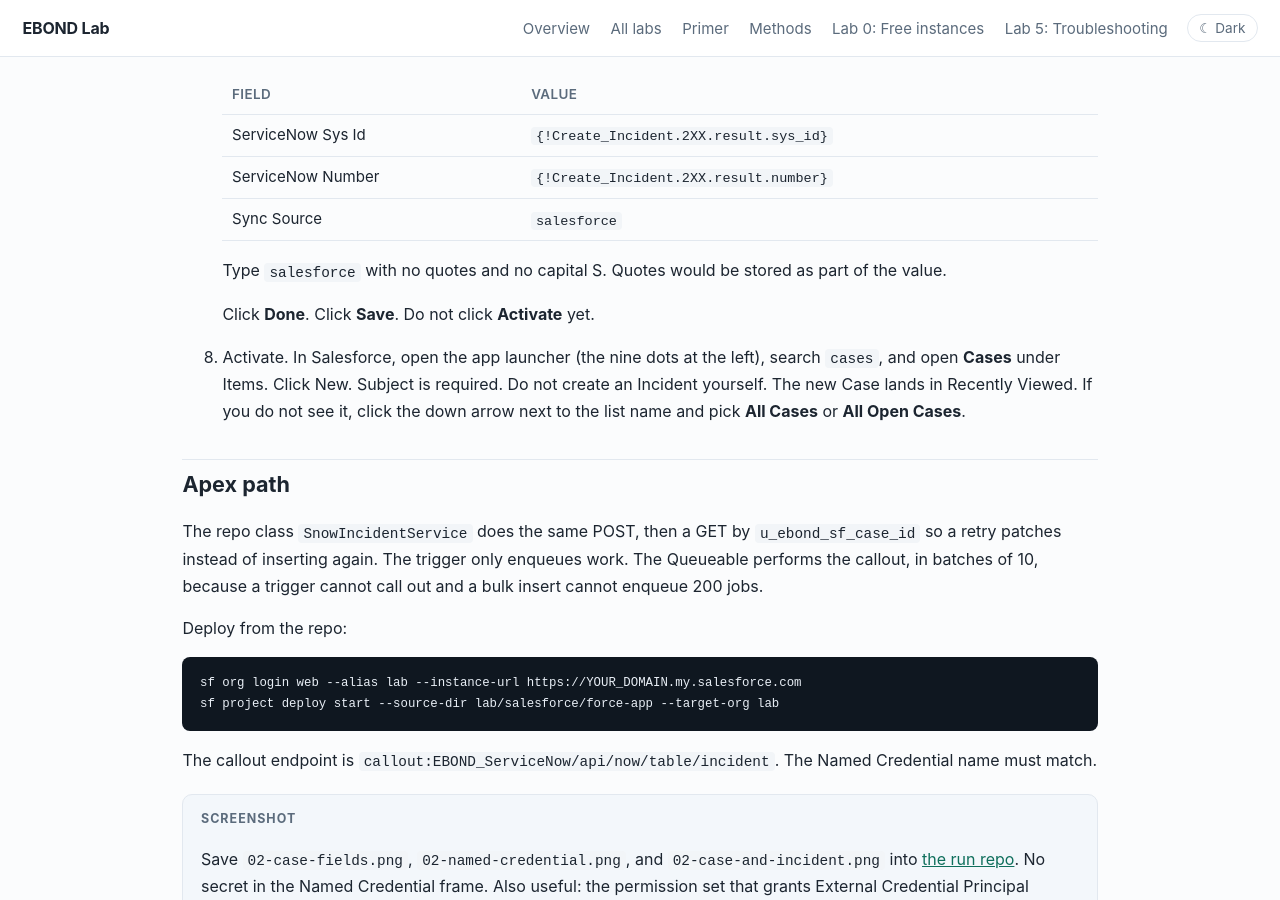
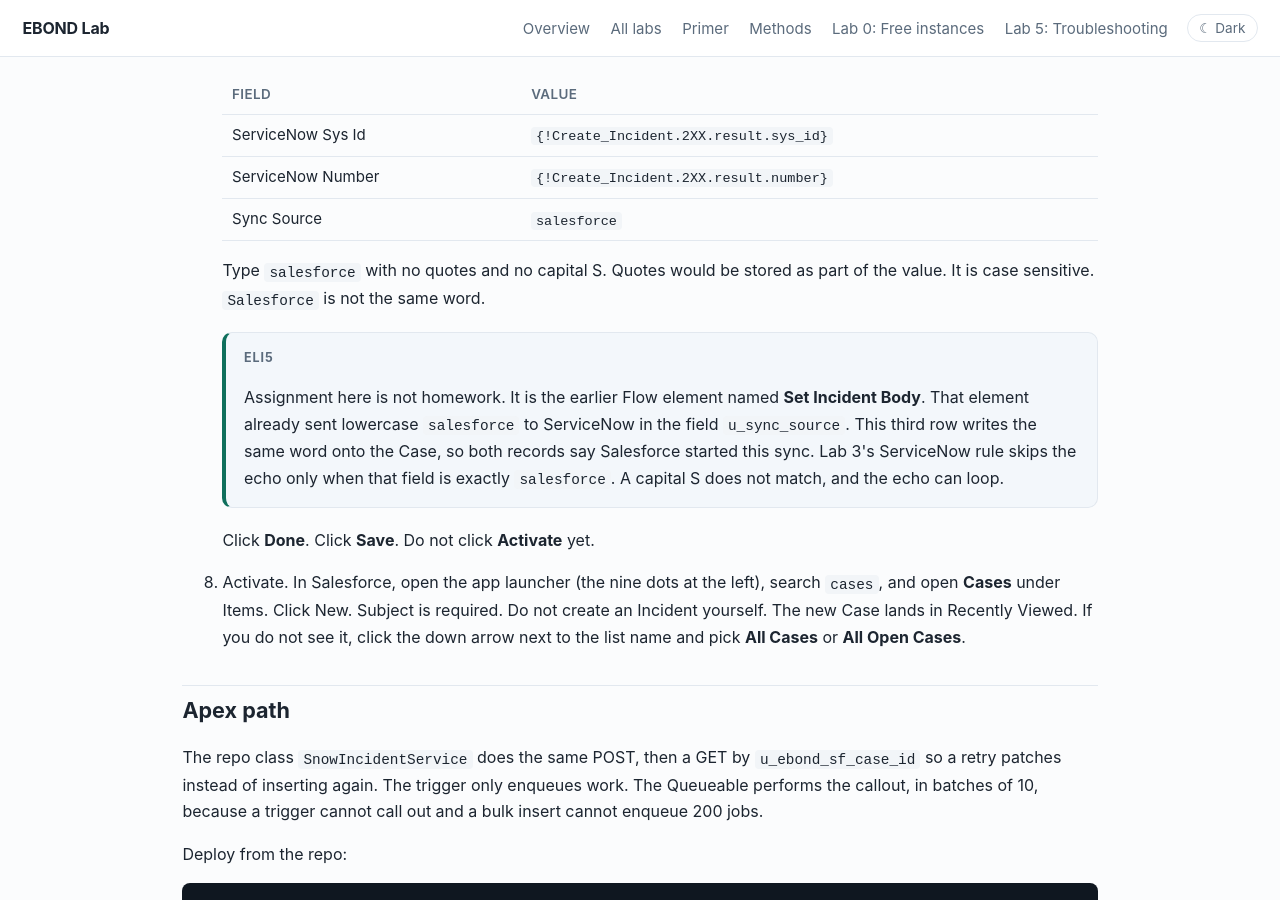
Before and after one commit to eltonaguiar/EBOND_ServiceNowSalesforce, a Jekyll site: the page built from site/labs/02-salesforce-to-snow.md, in a window 1280 px wide and 900 px high, scrolled down 10884 px. Built offline with Jekyll 4.4.1, drawn with Linux system fonts in a browser that asks for light colours.

Commit message:
Sync Source must be lowercase salesforce. Assignment means the Set Incident Body element.

```diff
--- a/site/labs/02-salesforce-to-snow.md
+++ b/site/labs/02-salesforce-to-snow.md
@@ -323,7 +323,12 @@ Use this only if you picked Flow above.
     | ServiceNow Number | `{!Create_Incident.2XX.result.number}` |
     | Sync Source | `salesforce` |
 
-    Type `salesforce` with no quotes and no capital S. Quotes would be stored as part of the value.
+    Type `salesforce` with no quotes and no capital S. Quotes would be stored as part of the value. It is case sensitive. `Salesforce` is not the same word.
+
+    <div class="eli5">
+    <span class="label">ELI5</span>
+    <p>Assignment here is not homework. It is the earlier Flow element named <strong>Set Incident Body</strong>. That element already sent lowercase <code>salesforce</code> to ServiceNow in the field <code>u_sync_source</code>. This third row writes the same word onto the Case, so both records say Salesforce started this sync. Lab 3's ServiceNow rule skips the echo only when that field is exactly <code>salesforce</code>. A capital S does not match, and the echo can loop.</p>
+    </div>
 
     Click **Done**. Click **Save**. Do not click **Activate** yet.
  7. Activate. In Salesforce, open the app launcher (the nine dots at the left), search `cases`, and open **Cases** under Items. Click New. Subject is required. Do not create an Incident yourself. The new Case lands in Recently Viewed. If you do not see it, click the down arrow next to the list name and pick **All Cases** or **All Open Cases**.
```
